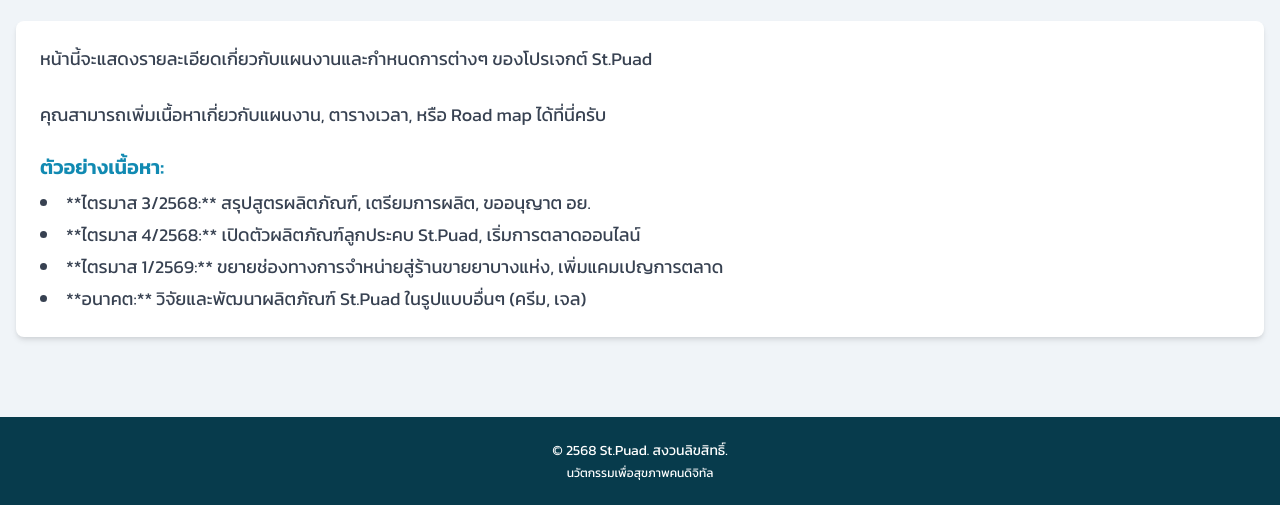
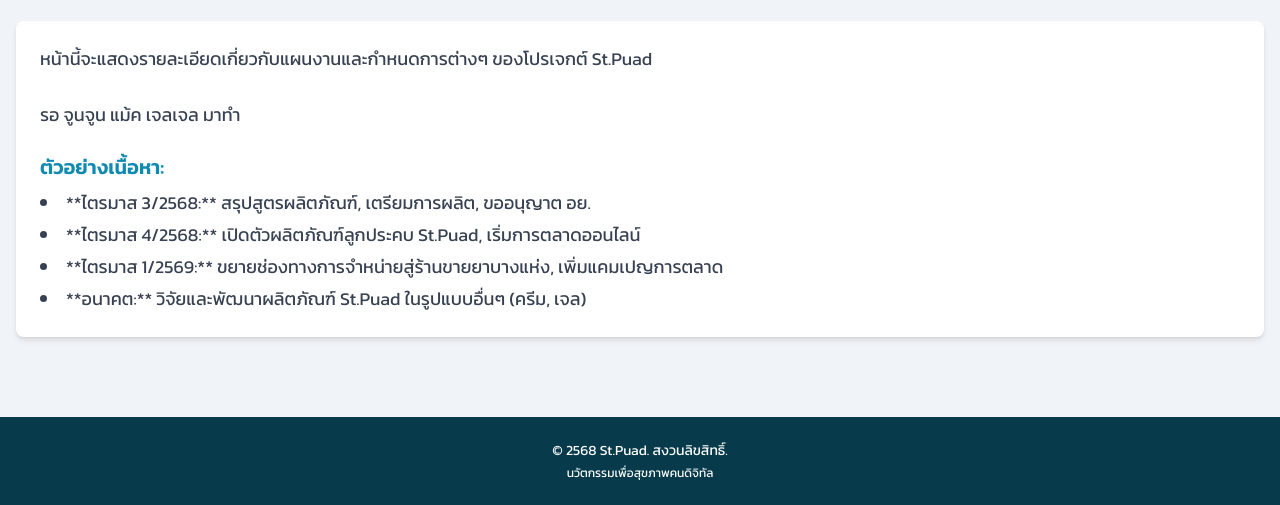
Before and after one commit to jakra-phong27/st-puad-infographic, a plain HTML site: page schedule-plan.html in a window 1280 px wide. Shown: the part 316-821 px from the top of the page. Drawn offline with nearby package versions, Linux system fonts and the light colour scheme.

Commit message:
Add files via upload
Update New

```diff
--- a/schedule-plan.html
+++ b/schedule-plan.html
@@ -60,7 +60,7 @@
             <div class="card">
                 <p class="text-lg text-gray-700">
                     หน้านี้จะแสดงรายละเอียดเกี่ยวกับแผนงานและกำหนดการต่างๆ ของโปรเจกต์ St.Puad <br><br>
-                    คุณสามารถเพิ่มเนื้อหาเกี่ยวกับแผนงาน, ตารางเวลา, หรือ Road map ได้ที่นี่ครับ
+                    รอ จูนจูน แม้ค เจลเจล มาทำ
                 </p>
                 <div class="mt-6">
                     <h3 class="font-semibold text-xl text-[#118AB2]">ตัวอย่างเนื้อหา:</h3>
```
Also changed, not shown: marketing-plan.html (+2 -2 lines).
